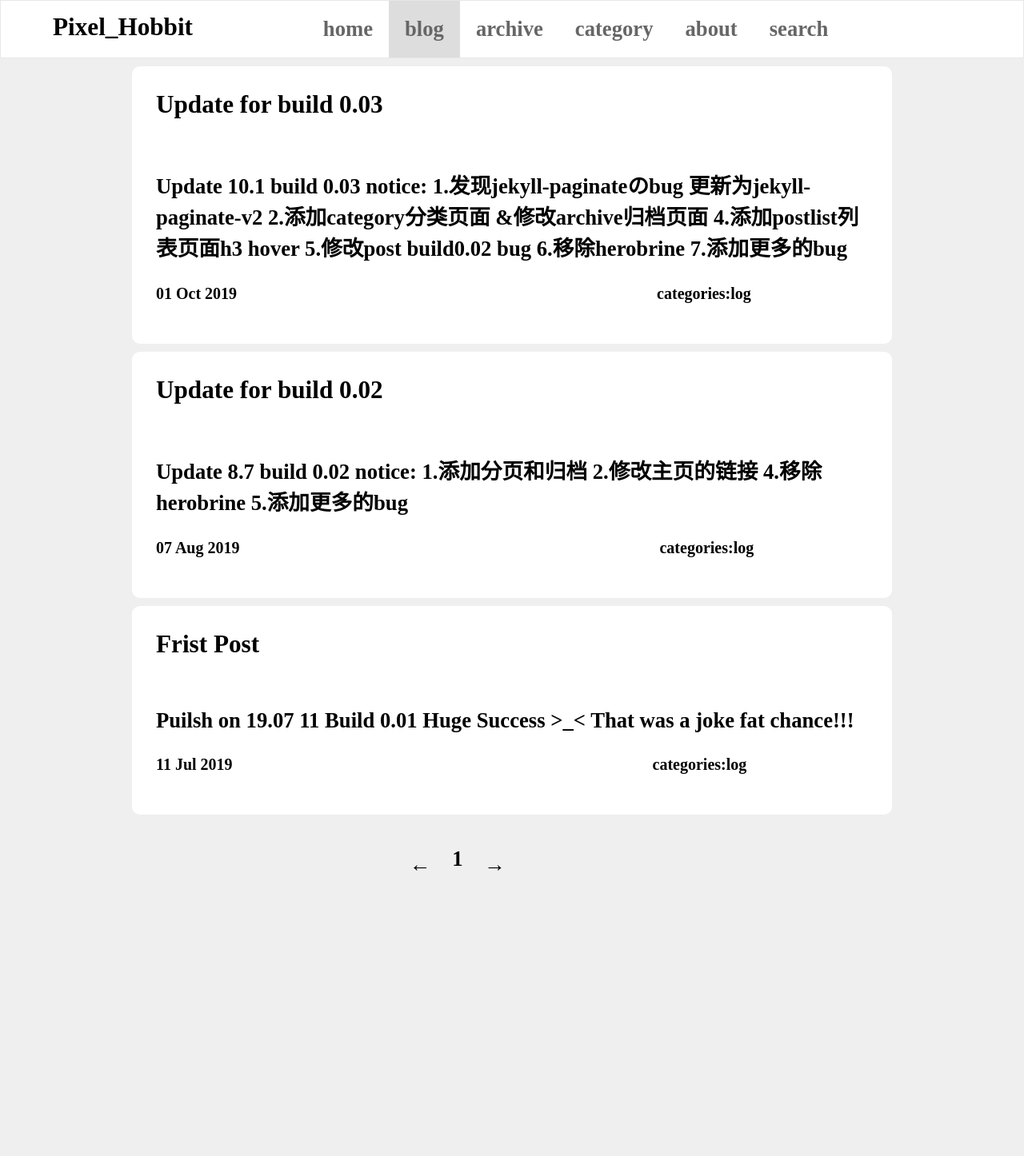
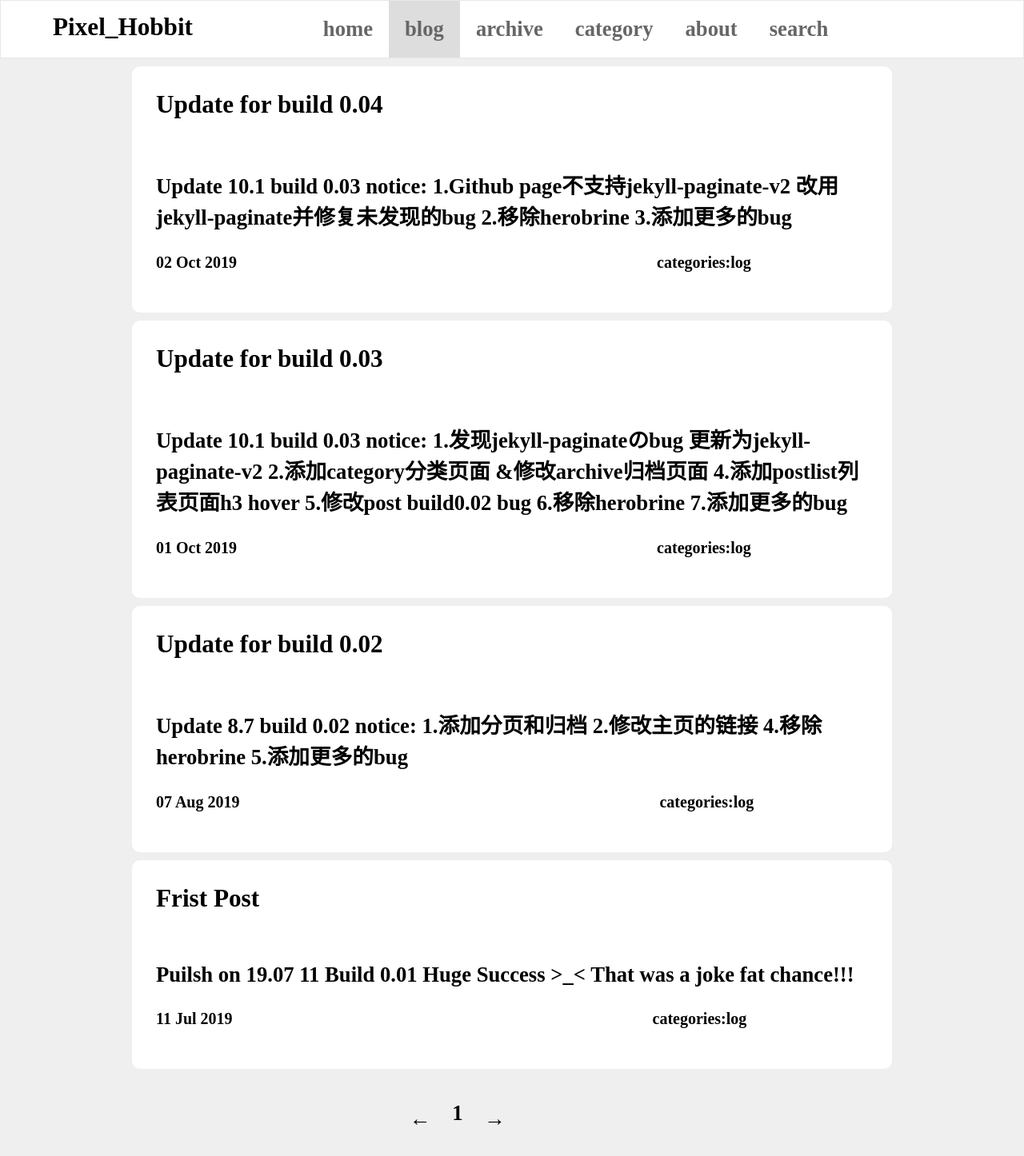
Before and after one commit to PixelHobbit/PixelHobbit.github.io, a Jekyll site: the page built from postlist/index.html, in a window 1280 px wide. Shown: the whole page at 80% size. Built offline with Jekyll 4.4.1, drawn with Linux system fonts in a browser that asks for light colours; the list of posts is cut into pages by our own code; before the commit the page ends 1128 px from its top, so only the background shows below that.

Commit message:
Upload for build0.04
  Github page不支持jekyll-paginate-v2 改用jekyll-paginate并修复未发现的bug

```diff
--- a/Gemfile
+++ b/Gemfile
@@ -9,10 +9,9 @@
 # This will help ensure the proper Jekyll version is running.
 # Happy Jekylling!
 gem "jekyll", "~> 3.8.6"
-gem "html-proofer"
 
 # This is the default theme for new Jekyll sites. You may change this to anything you like.
-gem "minima", "~> 2.0"
+# gem "minima", "~> 2.0"
 
 # If you want to use GitHub Pages, remove the "gem "jekyll"" above and
 # uncomment the line below. To upgrade, run `bundle update github-pages`.
@@ -22,8 +21,9 @@
 group :jekyll_plugins do
   gem "jekyll-feed", "~> 0.6"
   gem 'jekyll-admin', group: :jekyll_plugins
-  gem 'jekyll-paginate-v2', '~> 2.0'
+  gem 'jekyll-paginate', '~> 1.1'
   gem "jekyll-sitemap"
+  gem  'jekyll-seo-tag'
 end
 
 # Windows does not include zoneinfo files, so bundle the tzinfo-data gem
--- a/_config.yml
+++ b/_config.yml
@@ -32,62 +32,11 @@
 plugins:
   - jekyll-feed
   - jekyll-seo-tag
-  - jekyll-paginate-v2
+  - jekyll-paginate
   - jekyll-sitemap
-pagination:
 
-  # Site-wide kill switch, disabled here it doesn't run at all
-  enabled: true
-
-  # Set to 'true' to enable pagination debugging. This can be enabled in the site config or only for individual pagination pages
-  debug: false
-
-  # The default document collection to paginate if nothing is specified ('posts' is default)
-  collection: 'posts'
-
-  # How many objects per paginated page, used to be `paginate` (default: 0, means all)
-  per_page: 5
-
-  # The permalink structure for the paginated pages (this can be any level deep)
-  permalink: '/page/:num/' # Pages are index.html inside this folder (default)
-  #permalink: '/page/:num.html' # Pages are simple html files
-  #permalink: '/page/:num' # Pages are html files, linked jekyll extensionless permalink style.
-
-  # Optional the title format for the paginated pages (supports :title for original page title, :num for pagination page number, :max for total number of pages)
-  title: ':title'
-
-  # Limit how many pagenated pages to create (default: 0, means all)
-  limit: 0
-
-  # Optional, defines the field that the posts should be sorted on (omit to default to 'date')
-  sort_field: 'date'
-
-  # Optional, sorts the posts in reverse order (omit to default decending or sort_reverse: true)
-  sort_reverse: true
-
-  # Optional, the default category to use, omit or just leave this as 'posts' to get a backwards-compatible behavior (all posts)
-  category: 'posts'
-
-  # Optional, the default tag to use, omit to disable
-  tag: ''
-
-  # Optional, the default locale to use, omit to disable (depends on a field 'locale' to be specified in the posts,
-  # in reality this can be any value, suggested are the Microsoft locale-codes (e.g. en_US, en_GB) or simply the ISO-639 language code )
-  locale: ''
-
- # Optional,omit or set both before and after to zero to disable.
- # Controls how the pagination trail for the paginated pages look like.
-  trail:
-    before: 2
-    after: 2
-
-  # Optional, the default file extension for generated pages (e.g html, json, xml).
-  # Internally this is set to html by default
-  extension: html
-
-  # Optional, the default name of the index file for generated pages (e.g. 'index.html')
-  # Without file extension
-  indexpage: 'index'
+paginate: 5
+paginate_path: "/postlist/page/:num/"
 
 # Exclude from processing.
 # The following items will not be processed, by default. Create a custom list
--- /dev/null
+++ b/_posts/2019-10-2-build000.04.markdown
@@ -0,0 +1,14 @@
+---
+layout: post
+title:  "Update for build 0.04"
+date:   2019-10-2
+categories: log
+---
+Update 10.1<br>
+build 0.03<br>
+
+notice:<br>
+  1.Github page不支持jekyll-paginate-v2<br>
+    改用jekyll-paginate并修复未发现的bug<br>
+  2.移除herobrine<br>
+  3.添加更多的bug<br>
--- a/_sass/main.scss
+++ b/_sass/main.scss
@@ -104,13 +104,10 @@
   color: #000;
   text-decoration: none;
 }
-.postlist ol li h3 {
+.postlist h3 {
   margin: 0;
   padding: 0;
   display: block;
-}
-.postlist ol li h3:hover{
-  color: gray;
 }
 .postlist li p {
   display: block;
--- a/about.md
+++ b/about.md
@@ -6,6 +6,6 @@
 
 <h1 style='text-align: center;'>About</h1>
 #### This is Pixel_Hobbit's Github page.
-<p style='padding-left:600px;'>build 0.03
+<p style='padding-left:600px;'>build 0.04
 <br>
-date 2019.10.1</p>
+date 2019.10.2</p>
--- a/postlist/index.html
+++ b/postlist/index.html
@@ -1,8 +1,6 @@
 ---
 layout: default
 title: Postlist
-pagination:
-  enabled: true
 ---
 <!-- postlist start  -->
 <div class="postlist">
```
Also changed, not shown: .travis.yml (deleted), _posts/2019-10-1-build00.03.markdown (renamed from _posts/2019-20-1-build00.03.markdown), 2 other files.
